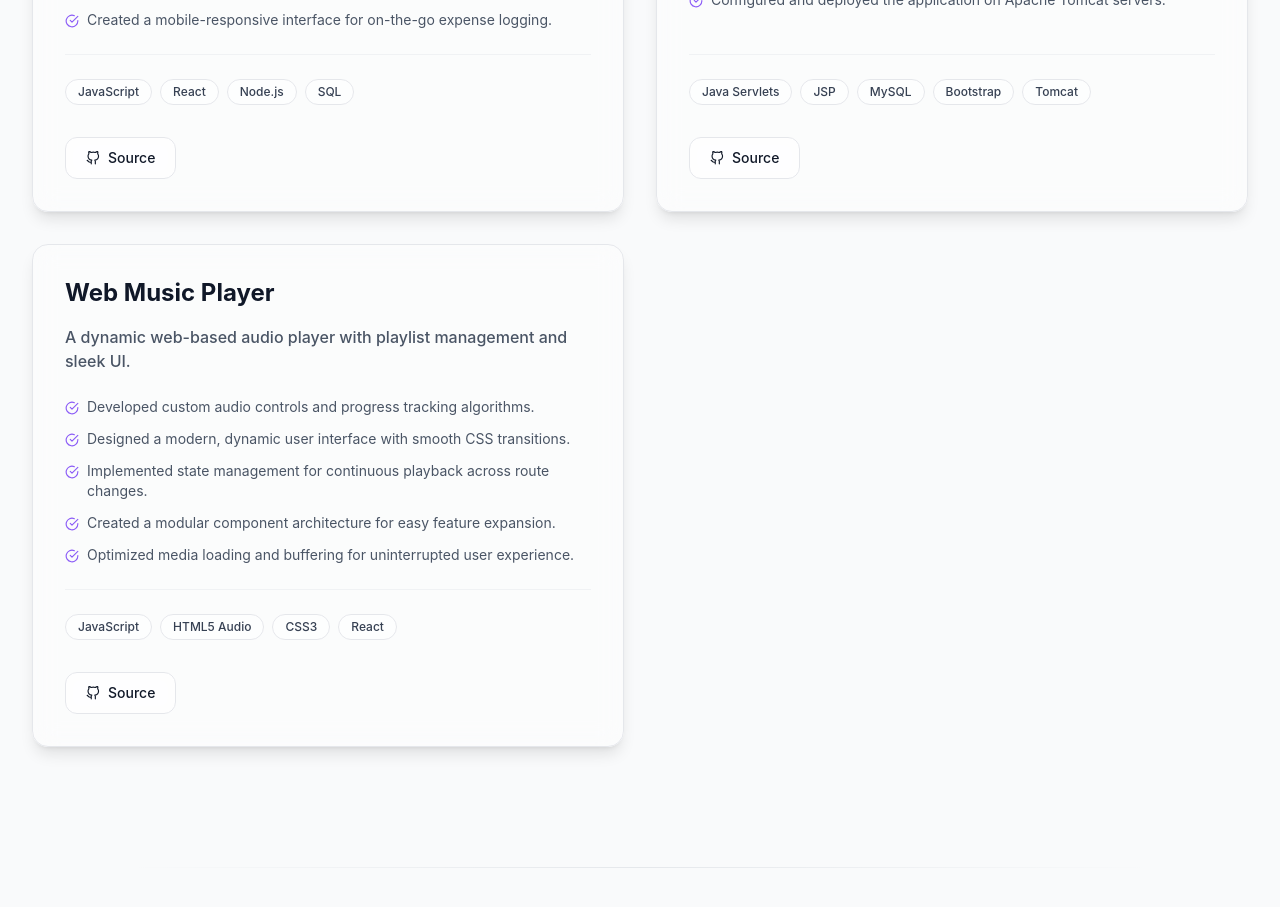
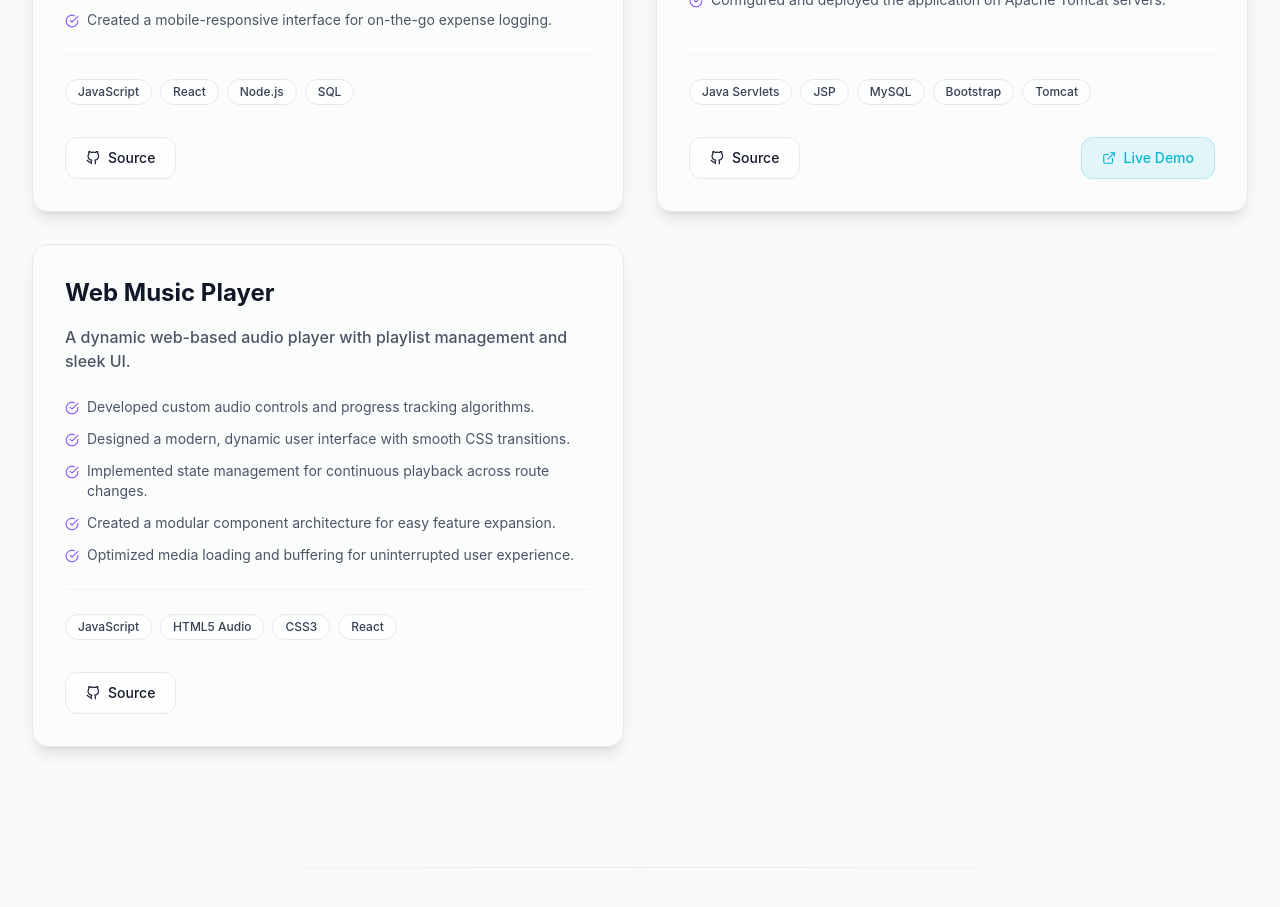
Before and after one commit to vvinaypingale-ops/portfolio_vvp, a React (Vite) app: page / in a window 1280 px wide. Shown: the part 3340-4247 px from the top of the page. Built offline with nearby package versions, Linux system fonts and the light colour scheme.

Commit message:
Add live link to Alumni Management System

```diff
--- a/src/constants/index.js
+++ b/src/constants/index.js
@@ -68,7 +68,7 @@ export const PROJECTS = [
     ],
     techStack: ["Java Servlets", "JSP", "MySQL", "Bootstrap", "Tomcat"],
     githubUrl: "https://github.com/vvinaypingale-ops",
-    liveUrl: ""
+    liveUrl: "https://alumni-system-demo.loca.lt/AlumniManagementSystem/login"
   },
   {
     id: 5,
```
